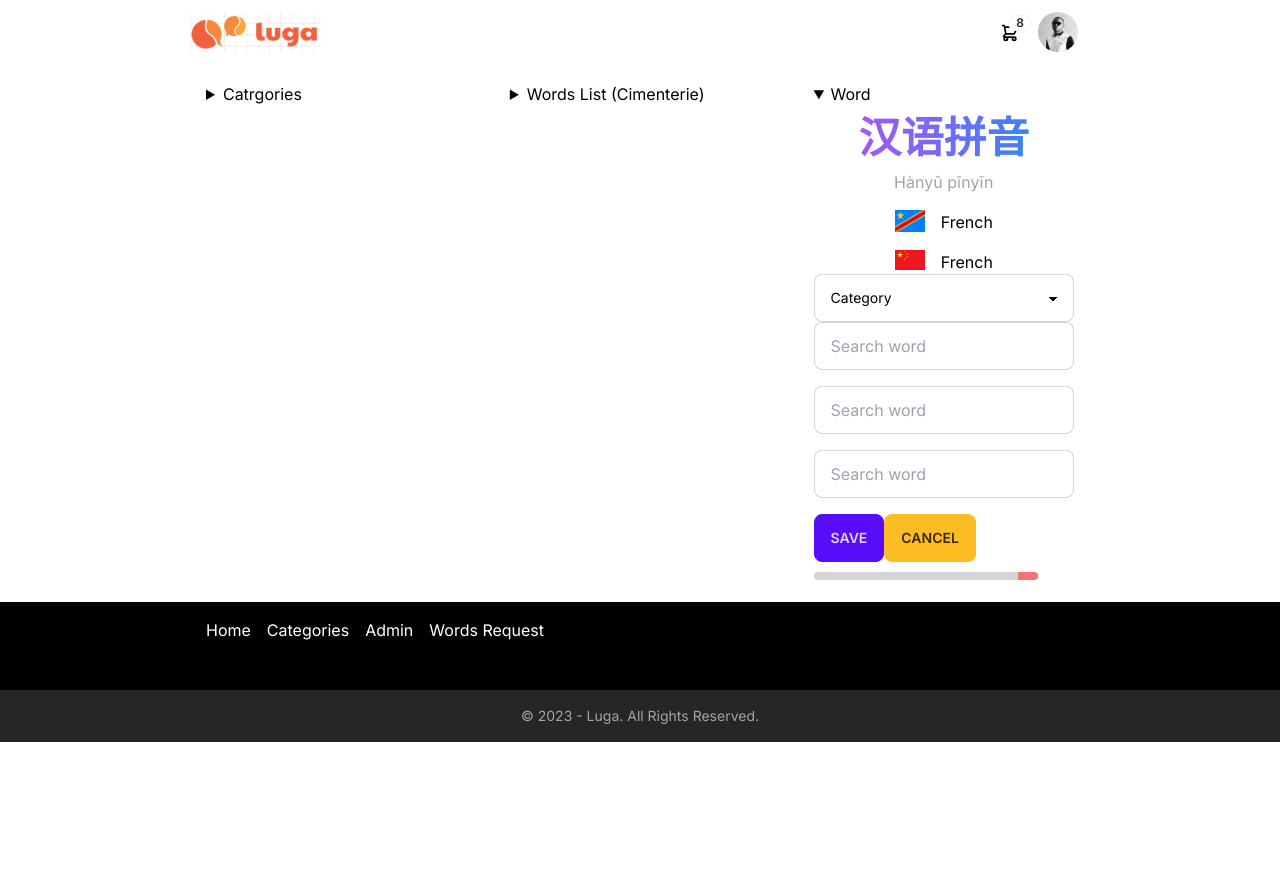
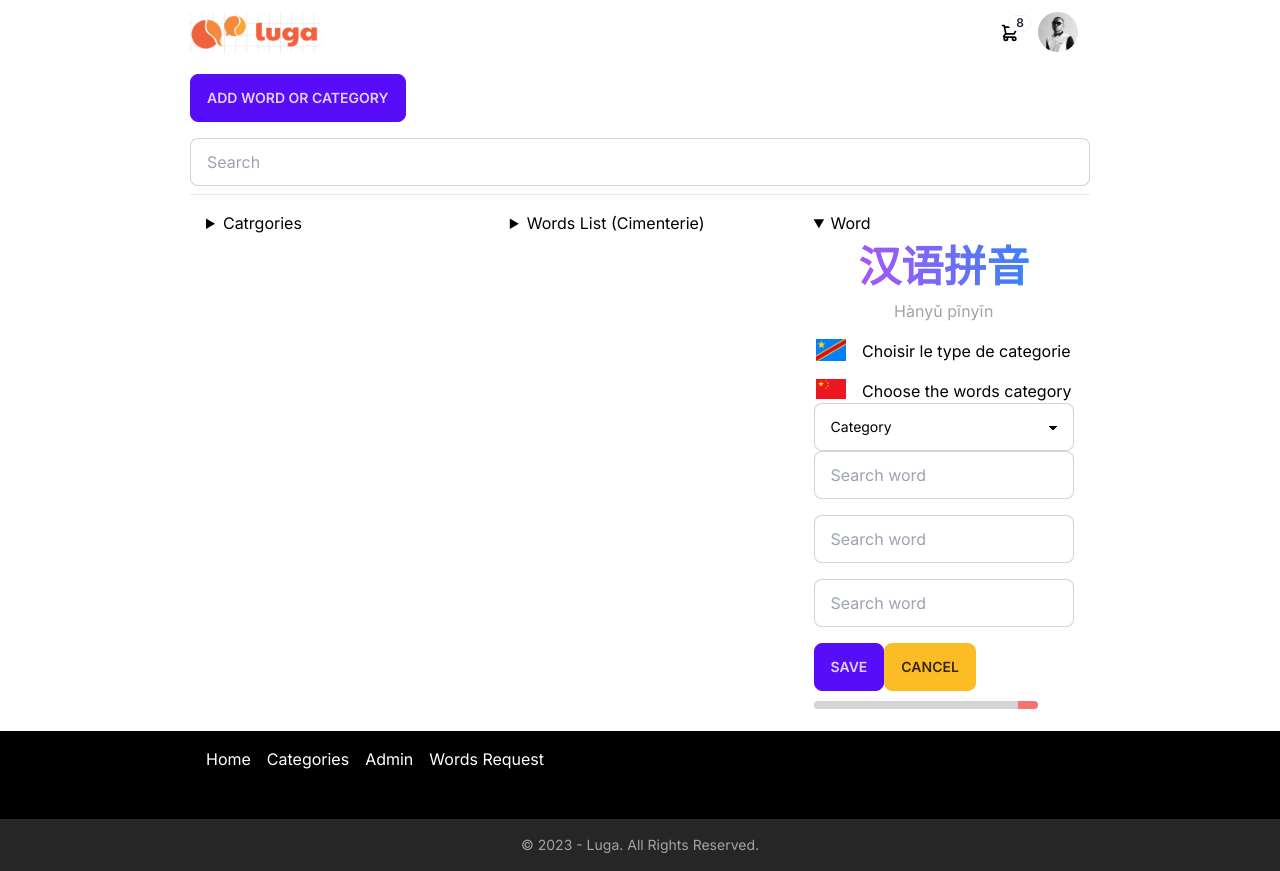
Before and after one commit to doctarhyf/luga, a Next.js app: page /admin in a window 1280 px wide. Both pictures are taken after a click on the heading "Word". Before the commit the page ends 800 px from the top, so only its background shows below. Built offline with nearby package versions, Linux system fonts and the light colour scheme.

Commit message:
working on add word and cat

```diff
--- /dev/null
+++ b/app/addwdcat/page.tsx
@@ -0,0 +1,7 @@
+import React from "react";
+
+function AddWordOrCat() {
+  return <div className="max-w-[900px] mx-auto">AddWordOrCat</div>;
+}
+
+export default AddWordOrCat;
--- a/app/admin/page.tsx
+++ b/app/admin/page.tsx
@@ -1,5 +1,5 @@
 import React, { ReactNode, useState } from "react";
-import { ROUTES, Words, categories } from "../flow";
+import { ROUTES, Words, categories, strings } from "../flow";
 import FormNewWord from "./componemts/FormNewWord";
 import PinyinKB from "./componemts/PinyinKB";
 import Link from "next/link";
@@ -18,6 +18,16 @@ function AdminPanel({ searchParams }: propsType) {
   const selectedCatID: number = cat === undefined ? 0 : parseInt(cat);
   const selectedWordID: number = wd === undefined ? 0 : parseInt(wd);
   const selectedLang: string = lang === undefined ? "fr" : lang;
+  const defaultWord: IWord = {
+    fr: "Choisir le type de categorie",
+    sw: "Choose the words category",
+    zh: "汉语拼音",
+    py: "Hànyǔ pīnyīn",
+  };
+  let selectedWord: IWord =
+    strings[wd] === undefined ? defaultWord : strings[wd];
+
+  console.log("sw => ", selectedWord);
 
   const guiState: GuiState =
     gs === undefined ? GUI_STATE.IDLE : (parseInt(gs) as GUI_STATE);
@@ -29,21 +39,30 @@ function AdminPanel({ searchParams }: propsType) {
       <PinyinKB />}
       <div className="flex flex-col md:flex-row justify-between p-4 "></div> */}
 
+      <div className="py-2 border-b  ">
+        <div>
+          <Link
+            className="p-4 btn btn-primary mb-4"
+            href={ROUTES.ADD_WORD_OR_CAT.path}
+          >
+            Add Word or Category
+          </Link>
+        </div>
+        <div>
+          <input
+            type="text"
+            placeholder="Search"
+            className="input input-bordered w-full w-full"
+          />
+        </div>
+      </div>
+
       <div className="flex flex-col md:flex-row justify-between p-4 ">
         <details className=" md:w-[30%]">
           <summary>Catrgories</summary>
 
           <div className="   ">
-            <div className="pb-4 border-b mb-4">
-              <input
-                type="text"
-                placeholder="Search Cat"
-                className="input input-bordered w-full"
-              />
-            </div>
-
             <>
-              <button className="p-4 btn btn-primary mb-4">NEW CATEGORY</button>
               {categories.map((item: ICategory, i) => (
                 <Link
                   href={`?cat=${i}&wd=${selectedWordID}`}
@@ -104,16 +123,6 @@ function AdminPanel({ searchParams }: propsType) {
             Words List ({categories[selectedCatID].name[selectedLang]})
           </summary>
           <div className="  ">
-            <div className="pb-4 border-b mb-4">
-              <input
-                type="text"
-                placeholder="Search word"
-                className="input input-bordered w-full"
-              />
-            </div>
-
-            <button className="p-4 btn btn-primary mb-4">NEW Word</button>
-
             {Words.map((item: IWord, i) => (
               <Link
                 href={`?cat=${selectedCatID}&wd=${i}`}
@@ -131,23 +140,26 @@ function AdminPanel({ searchParams }: propsType) {
 
           <div className="flex items-center flex-col">
             <div className="text-[32pt] font-black bg-gradient-to-r bg-clip-text text-transparent from-purple-500 to-blue-500">
-              汉语拼音
+              {
+                //汉语拼音
+                selectedWord.zh
+              }
             </div>
-            <div className=" text-neutral-400 ">Hànyǔ pīnyīn</div>
+            <div className=" text-neutral-400 ">{selectedWord.py}</div>
 
             <div className="flex gap-4 flex-col mt-4 ">
               <div className="flex gap-4">
                 <div>
                   <Image alt="rdc" src={"/drc.png"} width={30} height={30} />
                 </div>
-                <div>French</div>
+                <div>{selectedWord.fr}</div>
               </div>
 
               <div className="flex gap-4">
                 <div>
                   <Image alt="prc" src={"/prc.png"} width={30} height={30} />
                 </div>
-                <div>French</div>
+                <div>{selectedWord.sw}</div>
               </div>
             </div>
           </div>
--- a/app/flow.ts
+++ b/app/flow.ts
@@ -52,7 +52,7 @@ export const categories: ICategory[] = [
 ];
 
 export const strings: IWord[] = [
-  { fr: "Bonjour", sw: "Ni dje?", zh: "你好" },
+  { fr: "Bonjour", sw: "Ni dje?", zh: "你好", py: "Ni hao!" },
   { fr: "Demarrer", sw: "Anza", zh: "开始" },
   { fr: "Rechercher", sw: "Mina tafuta ...", zh: "搜索" },
   { fr: "Catégories", sw: "Categories", zh: "类别" },
@@ -107,6 +107,7 @@ export const ROUTES: Record<string, IRoute> = {
   LANG: { label: "Language", path: "/lang" },
   ADMIN: { label: "Admin", path: "/admin" },
   CATEGORIES: { label: "Categories", path: "categories" },
+  ADD_WORD_OR_CAT: { label: "Add word or category", path: "/addwdcat" },
 };
 
 export const Words: IWord[] = strings;
```
